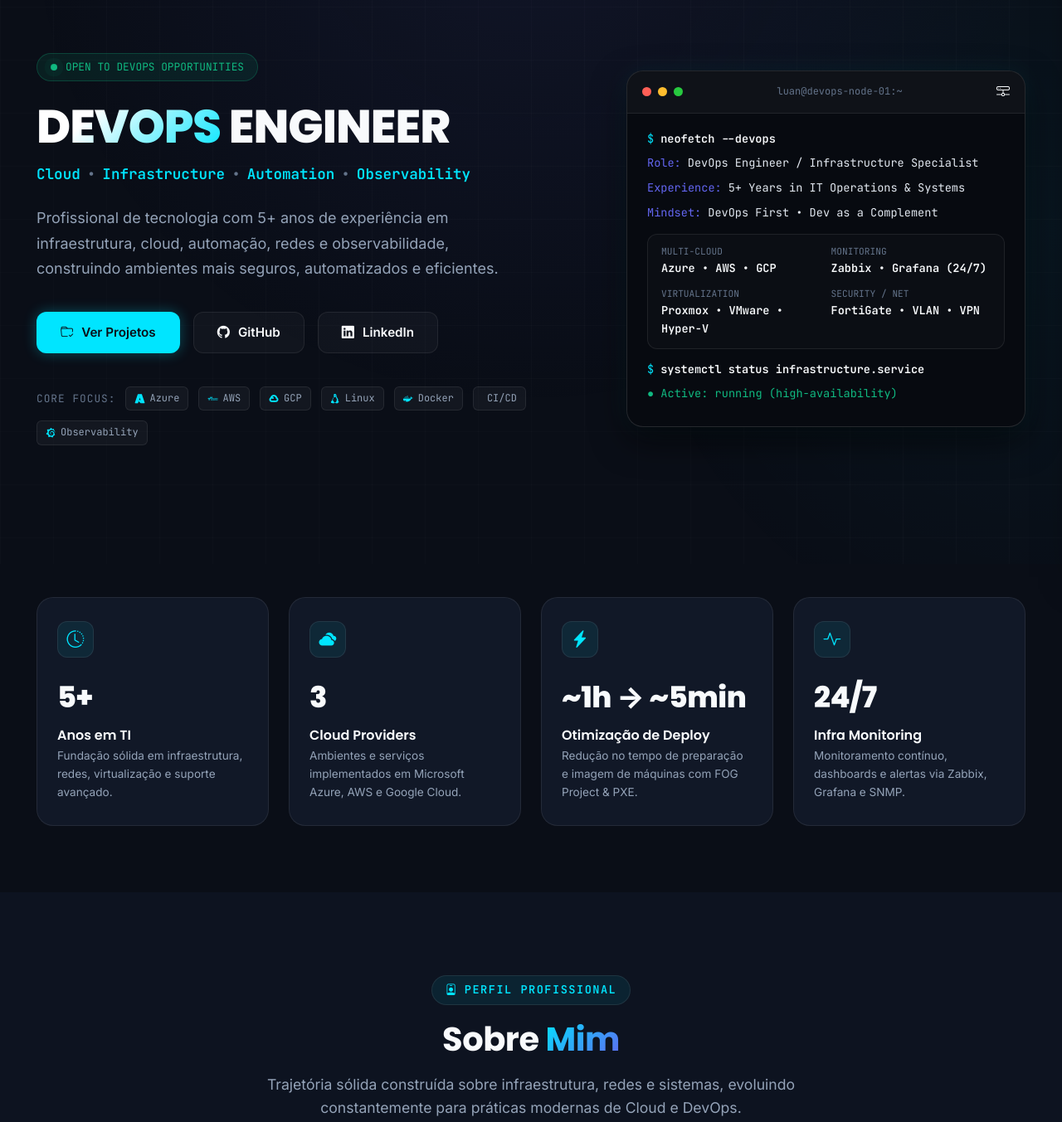
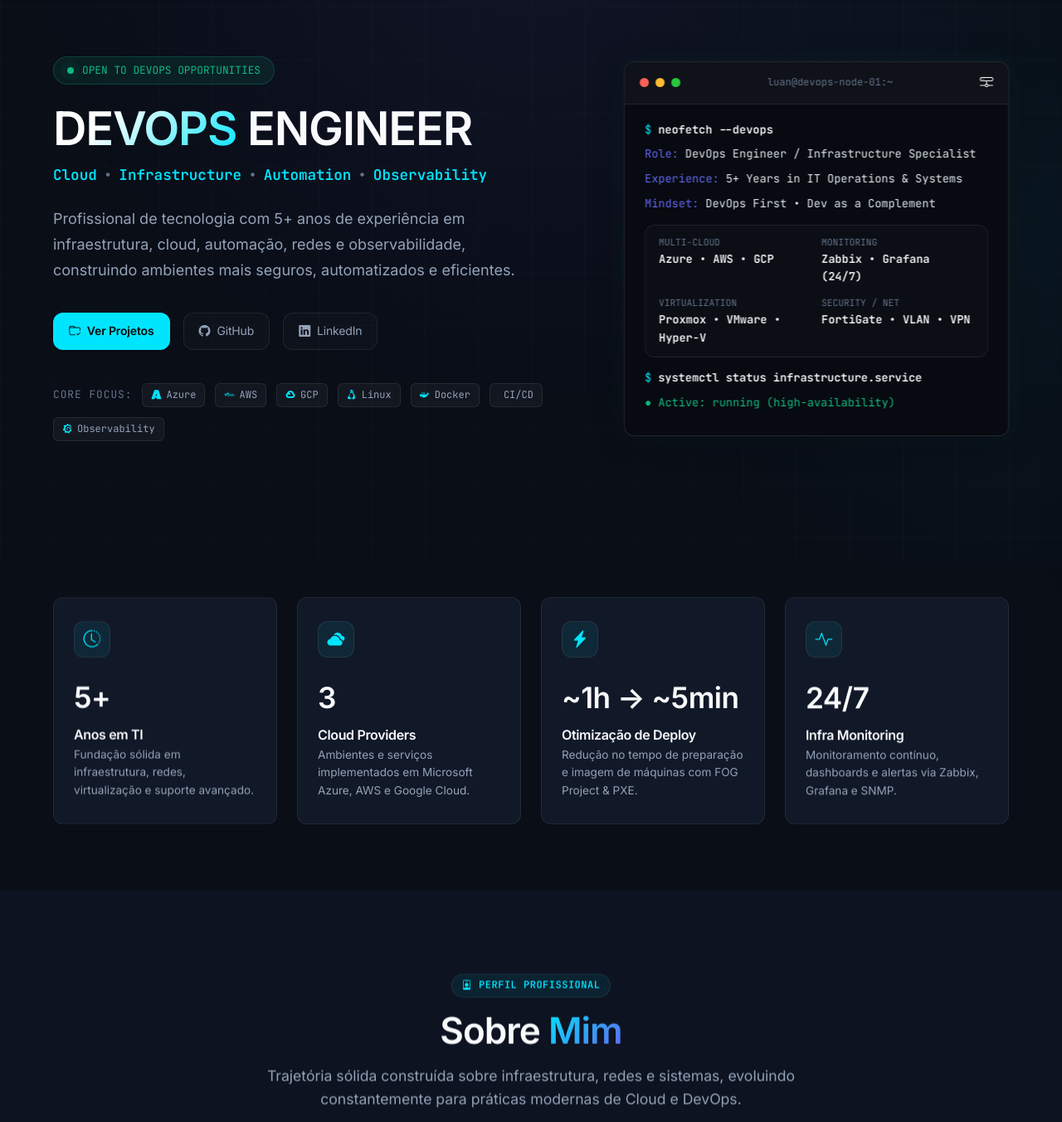
Before and after one commit to luanchaaves/my-portifolio, a website: page index.html in a window 1280 px wide. Shown: the part 120-1473 px from the top of the page at 83% size. Drawn offline with nearby package versions, Linux system fonts and the light colour scheme; no server answers; some icons are missing.

Commit message:
style: aplicar especificacoes visuais do Linear design system no css e html do portfolio

```diff
--- a/index.html
+++ b/index.html
@@ -45,11 +45,11 @@
     <link rel="icon" href="imagens/LOGO-LC.png" type="image/png" />
     <link rel="apple-touch-icon" href="imagens/LOGO-LC.png" />
 
-    <!-- Google Fonts Preconnect & Fonts (Poppins, Inter, JetBrains Mono) -->
+    <!-- Google Fonts Preconnect & Fonts (Inter Variable, JetBrains Mono) -->
     <link rel="preconnect" href="https://fonts.googleapis.com" />
     <link rel="preconnect" href="https://fonts.gstatic.com" crossorigin />
     <link
-      href="https://fonts.googleapis.com/css2?family=Inter:wght@300;400;500;600;700&family=JetBrains+Mono:wght@400;500;600;700&family=Poppins:wght@400;500;600;700;800&display=swap"
+      href="https://fonts.googleapis.com/css2?family=Inter:wght@300;400;500;600;700&family=JetBrains+Mono:wght@400;500;600&display=swap"
       rel="stylesheet"
     />
 
--- a/style.css
+++ b/style.css
@@ -40,22 +40,22 @@
   --border-active: rgba(0, 229, 255, 0.5);
 
   /* Shadows */
-  --shadow-sm: 0 2px 8px rgba(0, 0, 0, 0.4);
-  --shadow-md: 0 8px 24px rgba(0, 0, 0, 0.5);
-  --shadow-lg: 0 16px 40px rgba(0, 0, 0, 0.6);
+  --shadow-sm: rgba(0, 0, 0, 0.4) 0px 2px 4px 0px;
+  --shadow-md: rgba(0, 0, 0, 0.2) 0px 0px 12px 0px inset;
+  --shadow-lg: rgba(8, 9, 10, 0.6) 0px 4px 32px 0px;
   --shadow-cyan: 0 0 20px rgba(0, 229, 255, 0.25);
 
   /* Radii */
   --radius-sm: 6px;
   --radius-md: 12px;
-  --radius-lg: 20px;
-  --radius-xl: 28px;
+  --radius-lg: 12px;
+  --radius-xl: 12px;
   --radius-full: 9999px;
 
   /* Typography */
-  --font-heading: 'Poppins', -apple-system, BlinkMacSystemFont, 'Segoe UI', Roboto, sans-serif;
-  --font-body: 'Inter', -apple-system, BlinkMacSystemFont, 'Segoe UI', Roboto, sans-serif;
-  --font-mono: 'JetBrains Mono', 'Fira Code', 'Roboto Mono', monospace;
+  --font-heading: 'Inter Variable', 'Inter', -apple-system, BlinkMacSystemFont, 'Segoe UI', Roboto, sans-serif;
+  --font-body: 'Inter Variable', 'Inter', -apple-system, BlinkMacSystemFont, 'Segoe UI', Roboto, sans-serif;
+  --font-mono: 'JetBrains Mono', 'Berkeley Mono', ui-monospace, monospace;
 
   /* Transitions */
   --transition-fast: 0.15s ease;
@@ -63,7 +63,7 @@
   --transition-slow: 0.4s cubic-bezier(0.16, 1, 0.3, 1);
 
   /* Layout */
-  --max-width: 1240px;
+  --max-width: 1200px;
   --header-height: 80px;
 }
 
@@ -128,8 +128,10 @@
 h1, h2, h3, h4, h5, h6 {
   font-family: var(--font-heading);
   color: var(--text-primary);
-  font-weight: 700;
-  line-height: 1.25;
+  font-weight: 510;
+  line-height: 1.15;
+  letter-spacing: -0.022em;
+  font-feature-settings: "cv01" on, "ss03" on, "zero" on;
 }
 
 p {
@@ -192,22 +194,25 @@
   align-items: center;
   gap: 8px;
   font-family: var(--font-mono);
-  font-size: 0.85rem;
-  font-weight: 600;
+  font-size: 0.75rem;
+  font-weight: 510;
   text-transform: uppercase;
-  letter-spacing: 1.5px;
+  letter-spacing: 0.5px;
   color: var(--cyan-primary);
   background: rgba(0, 229, 255, 0.08);
   border: 1px solid var(--border-subtle);
-  padding: 6px 16px;
+  padding: 4px 12px;
   border-radius: var(--radius-full);
   margin-bottom: 16px;
 }
 
 .section-title {
-  font-size: 2.5rem;
+  font-size: 2.75rem;
+  font-weight: 510;
   margin-bottom: 16px;
-  letter-spacing: -0.5px;
+  letter-spacing: -0.022em;
+  line-height: 1.1;
+  font-feature-settings: "cv01" on, "ss03" on, "zero" on;
 }
 
 .section-title span {
@@ -228,11 +233,12 @@
   display: inline-flex;
   align-items: center;
   justify-content: center;
-  gap: 10px;
-  padding: 12px 28px;
+  gap: 8px;
+  padding: 10px 18px;
   border-radius: var(--radius-md);
-  font-size: 0.95rem;
-  font-weight: 600;
+  font-size: 14px;
+  font-weight: 510;
+  letter-spacing: -0.011em;
   cursor: pointer;
   border: 1px solid transparent;
   transition: var(--transition-normal);
@@ -242,27 +248,28 @@
 
 .btn-primary {
   background: var(--cyan-primary);
-  color: var(--text-inverse);
-  box-shadow: 0 0 16px rgba(0, 229, 255, 0.3);
+  color: #08090a;
+  box-shadow: 0 1px 2px rgba(0, 0, 0, 0.4);
 }
 
 .btn-primary:hover {
-  background: #22f0ff;
-  box-shadow: 0 0 24px rgba(0, 229, 255, 0.5);
-  transform: translateY(-2px);
+  background: #38bdf8;
+  box-shadow: 0 2px 8px rgba(0, 229, 255, 0.4);
+  transform: translateY(-1px);
 }
 
 .btn-outline {
-  background: rgba(255, 255, 255, 0.03);
-  color: var(--text-primary);
+  background: rgba(255, 255, 255, 0.02);
+  color: var(--text-secondary);
   border-color: var(--border-subtle);
+  font-weight: 400;
 }
 
 .btn-outline:hover {
-  background: rgba(255, 255, 255, 0.08);
-  border-color: var(--cyan-primary);
-  color: var(--cyan-primary);
-  transform: translateY(-2px);
+  background: rgba(255, 255, 255, 0.05);
+  border-color: rgba(255, 255, 255, 0.2);
+  color: #ffffff;
+  transform: translateY(-1px);
 }
 
 .btn-ghost {
@@ -333,7 +340,7 @@
 .brand-name {
   font-family: var(--font-heading);
   font-size: 1.15rem;
-  font-weight: 700;
+  font-weight: 510;
   color: var(--text-primary);
   letter-spacing: 0.5px;
 }
@@ -583,11 +590,13 @@
 }
 
 .hero-title-role {
+  font-family: var(--font-heading);
   font-size: 3.5rem;
-  font-weight: 800;
-  line-height: 1.1;
+  font-weight: 590;
+  line-height: 1.05;
   margin-bottom: 12px;
-  letter-spacing: -1px;
+  letter-spacing: -0.022em;
+  font-feature-settings: "cv01" on, "ss03" on, "zero" on;
 }
 
 .hero-title-role .highlight-cyan {
@@ -823,7 +832,7 @@
 .metric-number {
   font-family: var(--font-heading);
   font-size: 2.2rem;
-  font-weight: 800;
+  font-weight: 590;
   color: var(--text-primary);
   letter-spacing: -0.5px;
 }
@@ -1123,7 +1132,7 @@
 
 .case-title {
   font-size: 1.5rem;
-  font-weight: 700;
+  font-weight: 510;
 }
 
 .case-highlight-metric {
@@ -1139,7 +1148,7 @@
 .highlight-val {
   font-family: var(--font-heading);
   font-size: 1.3rem;
-  font-weight: 800;
+  font-weight: 590;
   color: var(--cyan-primary);
 }
 
@@ -1579,7 +1588,7 @@
 
 .timeline-role {
   font-size: 1.25rem;
-  font-weight: 700;
+  font-weight: 510;
   color: var(--text-primary);
 }
 
@@ -1694,7 +1703,7 @@
 .count-box .num {
   font-family: var(--font-heading);
   font-size: 1.5rem;
-  font-weight: 700;
+  font-weight: 510;
   color: var(--text-primary);
 }
 
```
